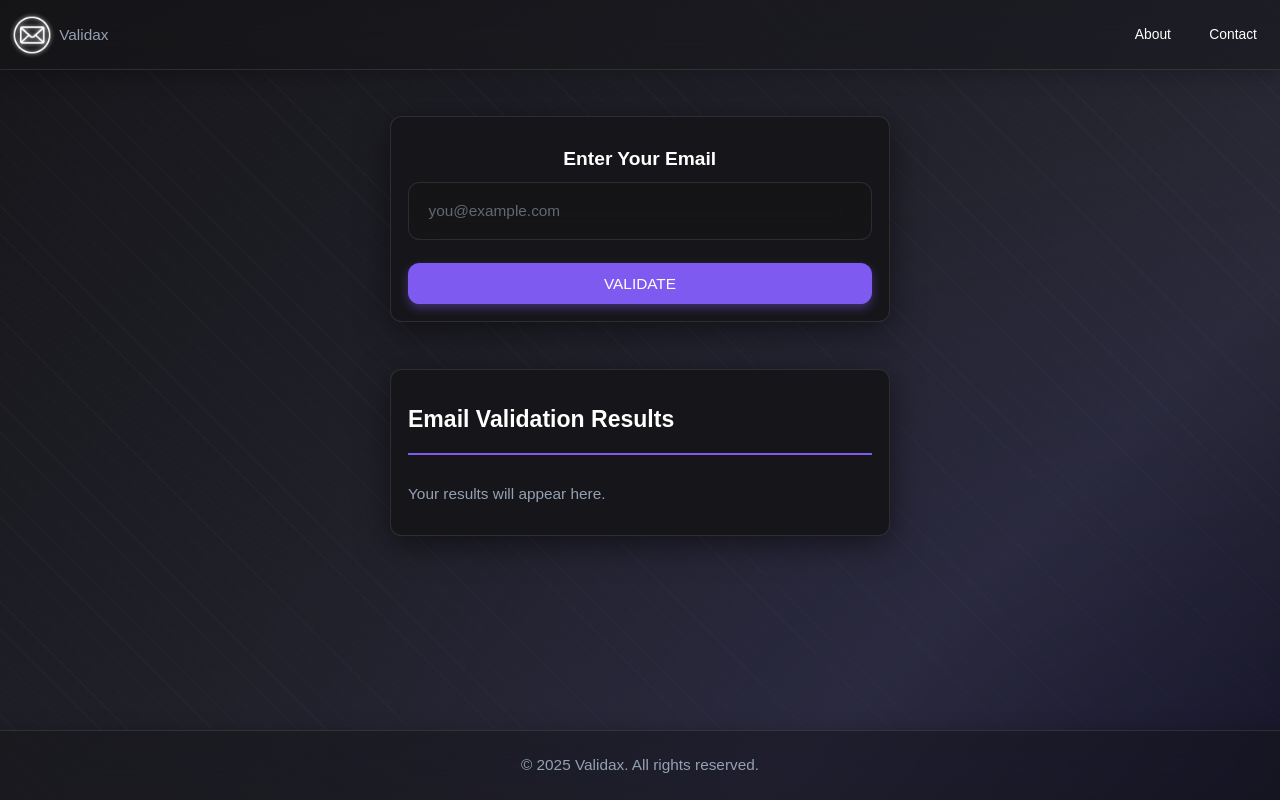
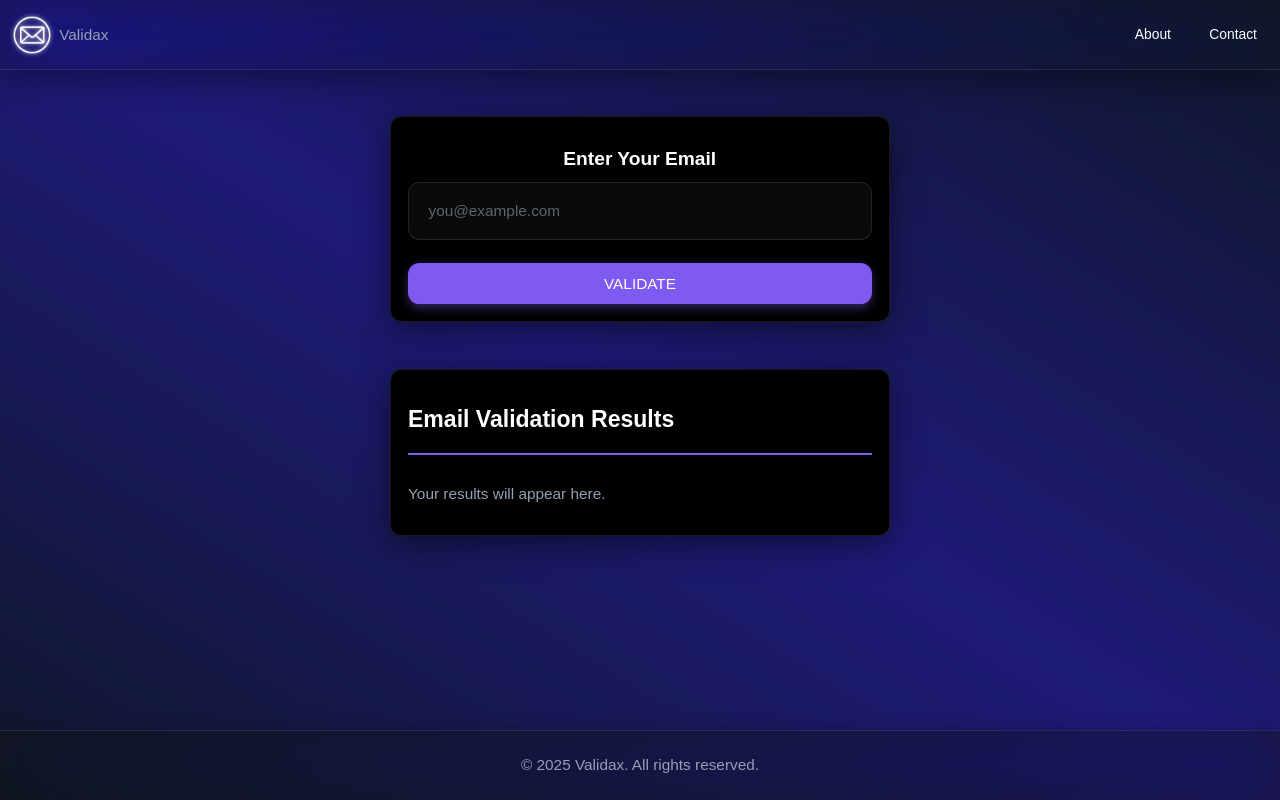
Before and after one commit to MuhammadTanveerAbbas/Validax-Email-Validation, a plain HTML site: page index.html in a window 1280 px wide. Drawn offline with Linux system fonts and the light colour scheme.

Commit message:
Update global.css

```diff
--- a/css/global.css
+++ b/css/global.css
@@ -10,7 +10,7 @@
   --clr-background: #242629;
   --clr-headline: #fffffe;
   --clr-paragraph: #94a1b2;
-  --clr-card-bg: #16161a;
+  --clr-card-bg: #000000;
   --clr-button-bg: #7f5af0;
   --clr-button-text: #fffffe;
   --clr-border: rgba(255, 255, 255, 0.1);
@@ -47,9 +47,7 @@ body {
   margin: 0;
   min-height: 100vh;
   padding-bottom: 80px;
-  background: linear-gradient(135deg, #16161a 0%, #1f1f28 40%, #2a2a37 75%, #16161a 100%),
-    repeating-linear-gradient(45deg, rgba(255, 255, 255, 0.02) 0, rgba(255, 255, 255, 0.02) 1px, transparent 1px, transparent 20px),
-    radial-gradient(ellipse at bottom right, rgba(127, 90, 240, 0.08), transparent 60%);
+  background: linear-gradient(to bottom left, #0f172a, #1e1a78, #0f172a);
   background-blend-mode: overlay;
   overflow-x: hidden;
 }
@@ -109,16 +107,19 @@ nav {
   position: relative;
   height: 70px;
   padding: 0 var(--gutter);
-  background: var(--clr-nav);
+  background: rgba(20, 20, 20, 0.3);
+  /* More transparency */
+  backdrop-filter: blur(25px) saturate(160%);
+  -webkit-backdrop-filter: blur(25px) saturate(160%);
+  border-bottom: 1px solid rgba(255, 255, 255, 0.1);
+  box-shadow: 0 8px 32px rgba(0, 0, 0, 0.4);
+  /* Stronger glassmorphic shadow */
   display: flex;
   align-items: center;
   justify-content: space-between;
-  backdrop-filter: blur(25px) saturate(160%);
-  border-bottom: 1px solid var(--clr-border);
-  opacity: 0;
-  animation: slideDown 0.8s ease forwards;
-  box-shadow: 0 4px 20px rgba(0, 0, 0, 0.25);
+  z-index: 999;
 }
+
 
 nav .logo img {
   width: 40px;
```
